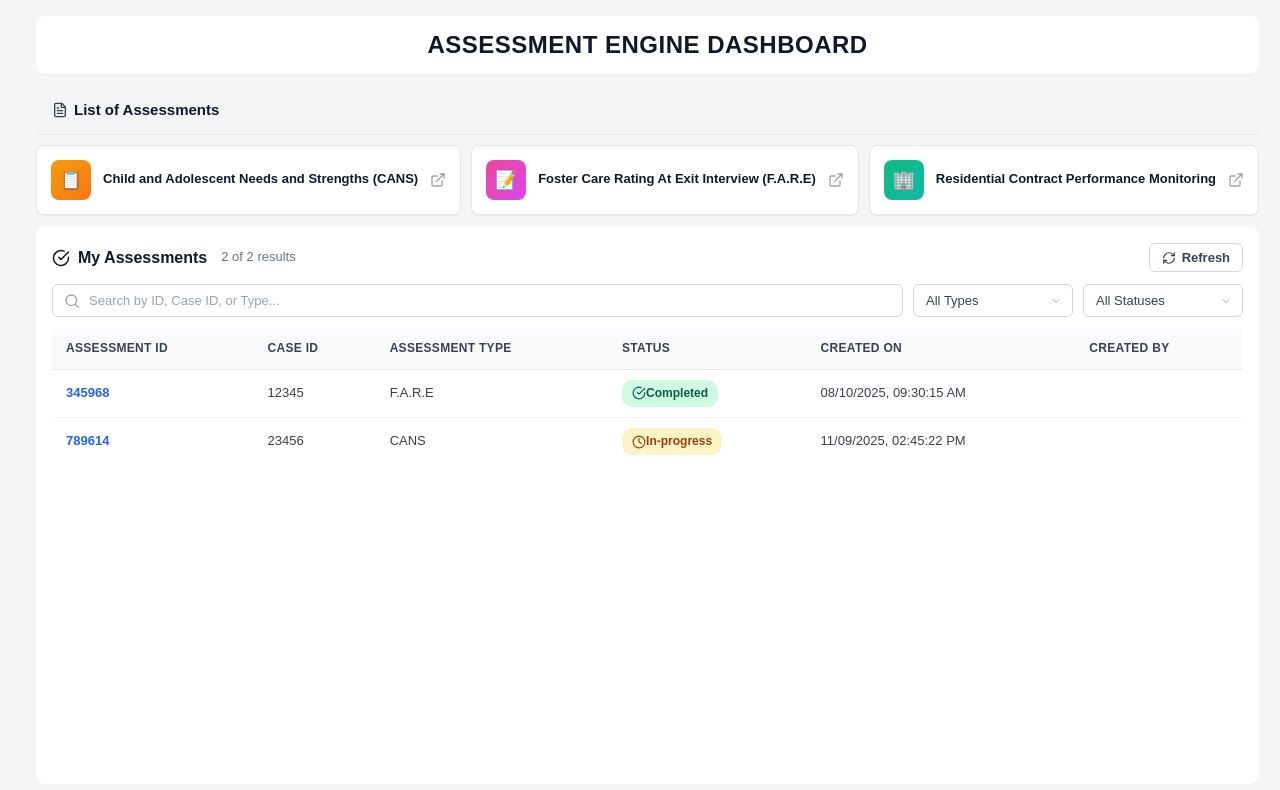
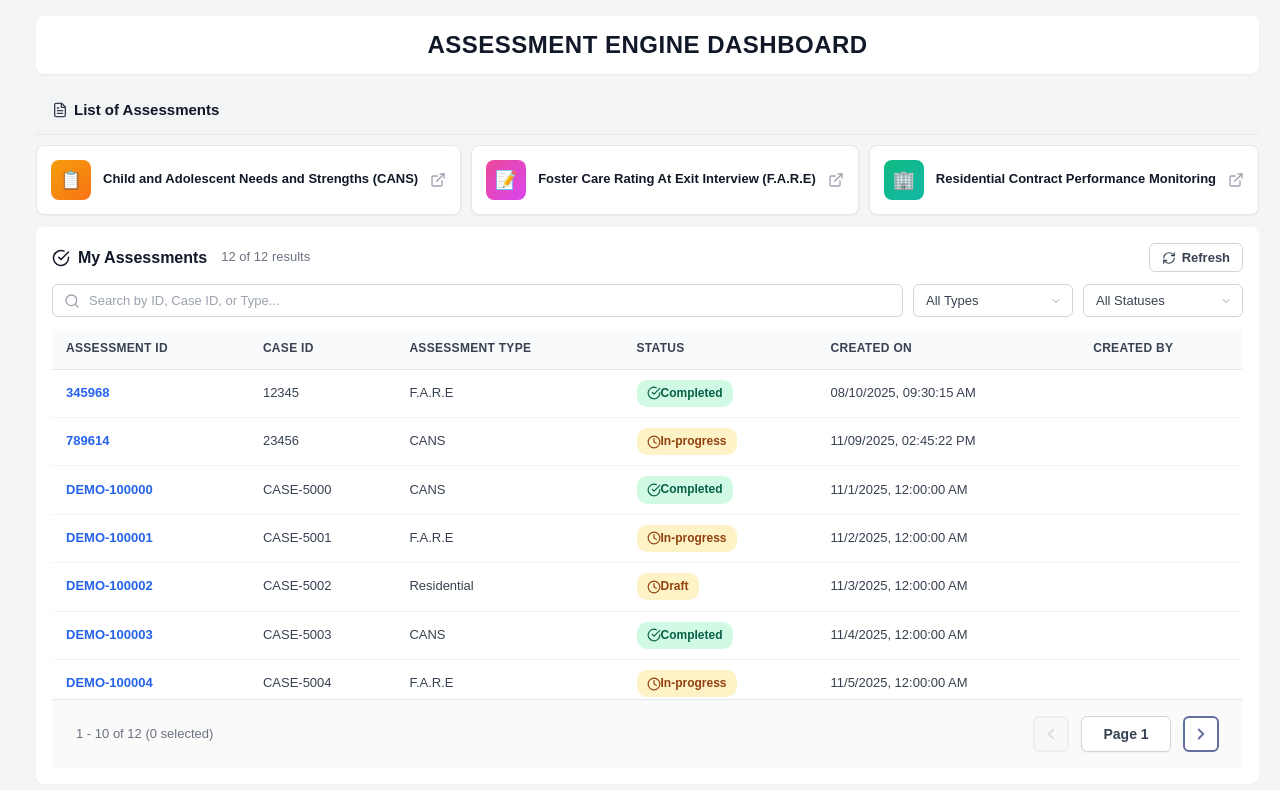
Before and after one commit to Ragnig/Dashboard, a React (Vite) app: page / in a window 1280 px wide. Shown: the top 790 px of the page. Built offline with nearby package versions, Linux system fonts and the light colour scheme.

Commit message:
Add demo assessments for pagination testing

```diff
--- a/src/AssessmentDashboard.jsx
+++ b/src/AssessmentDashboard.jsx
@@ -50,9 +50,18 @@ export default function AssessmentDashboard() {
       type: 'CANS',
       status: 'In-progress',
       createdOn: '11/09/2025, 02:45:22 PM'
-          }
+    },
+    // Add 10 more demo assessments here for testing pagination
+    ...Array.from({ length: 10 }, (_, i) => ({
+      id: `DEMO-${100000 + i}`,
+      caseId: `CASE-${5000 + i}`,
+      type: ['CANS', 'F.A.R.E', 'Residential'][i % 3],
+      status: ['Completed', 'In-progress', 'Draft'][i % 3],
+      createdOn: new Date(2025, 10, i + 1).toLocaleString('en-US')
+    }))
   ]);
 }
+
     } catch (error) {
       console.error('Error loading assessments:', error);
     }
```
Lines whose indentation alone changed are shown as unchanged.
